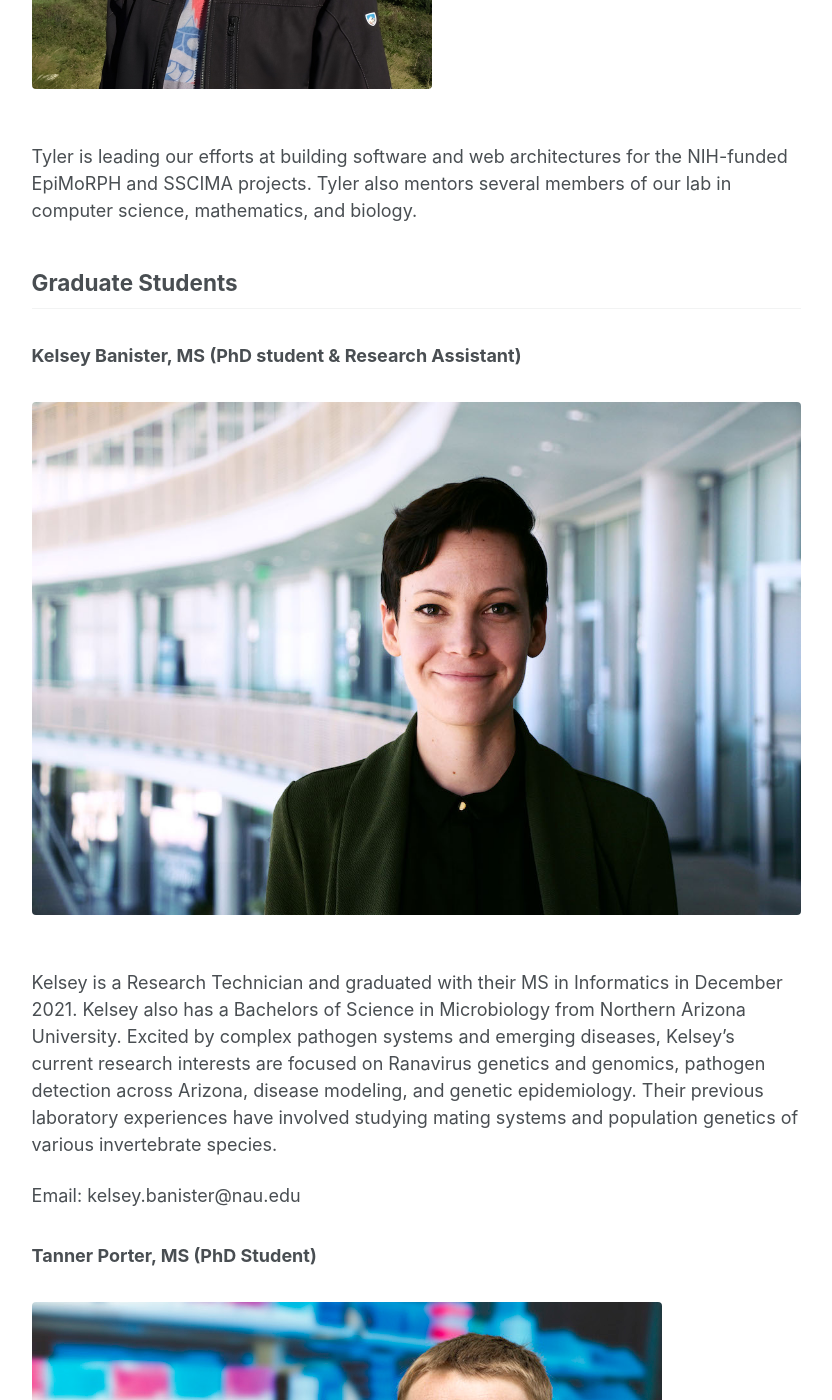
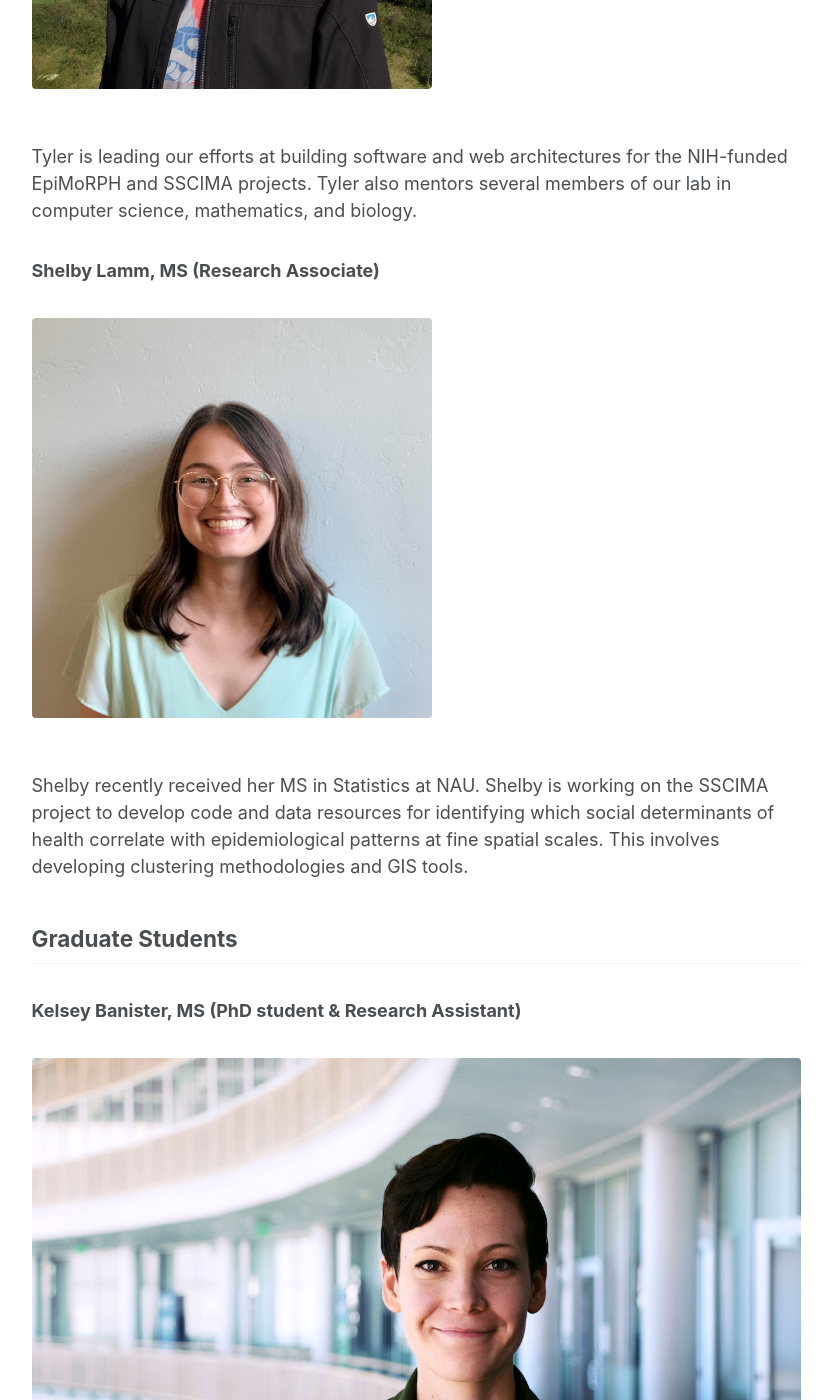
Before and after one commit to jrmihalj/jrmihalj.github.io, a Jekyll site: the page built from _pages/people.md, in a window 1280 px wide and 1400 px high, scrolled down 3459 px. Shown: the whole window, without its empty margins (250-1082 px from the left). Built offline with Jekyll 4.4.1, drawn with Linux system fonts in a browser that asks for light colours; our own code applies the rules of GitHub Pages for plain Markdown files.

Commit message:
add Shelby

```diff
--- a/_pages/people.md
+++ b/_pages/people.md
@@ -52,6 +52,14 @@ Kayode obtained a PhD in infectious disease modeling using statistical and mathe
 </figure>
 
 Tyler is leading our efforts at building software and web architectures for the NIH-funded EpiMoRPH and SSCIMA projects. Tyler also mentors several members of our lab in computer science, mathematics, and biology.
+
+### Shelby Lamm, MS (Research Associate)
+
+<figure>
+  <img src="/images/shelby.jpg" style="float:left;width:400px;height:400px">
+</figure>
+
+Shelby recently received her MS in Statistics at NAU. Shelby is working on the SSCIMA project to develop code and data resources for identifying which social determinants of health correlate with epidemiological patterns at fine spatial scales. This involves developing clustering methodologies and GIS tools.
 
 
 ## Graduate Students
```
